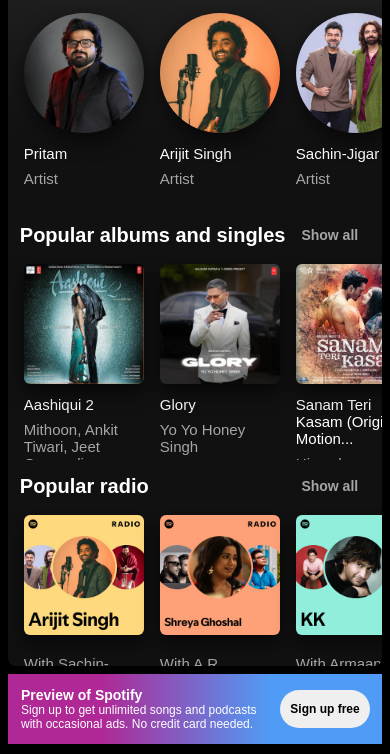
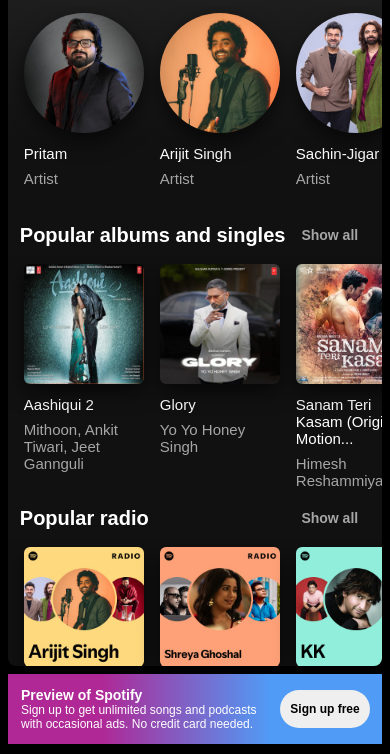
Before and after one commit to 72HarshRajora/Spotify-Clone, a plain HTML site: page index.html in a window 390 px wide. Shown: the part 90-844 px from the top of the page. Drawn offline with Linux system fonts and the light colour scheme.

Commit message:
responsive.css

```diff
--- a/responsive.css
+++ b/responsive.css
@@ -258,6 +258,7 @@
 
     main .right .slider .albums{
         padding: 0px 8px;
+        height: 236px;
     }
 
     main .right .slider .radios .card{
```
